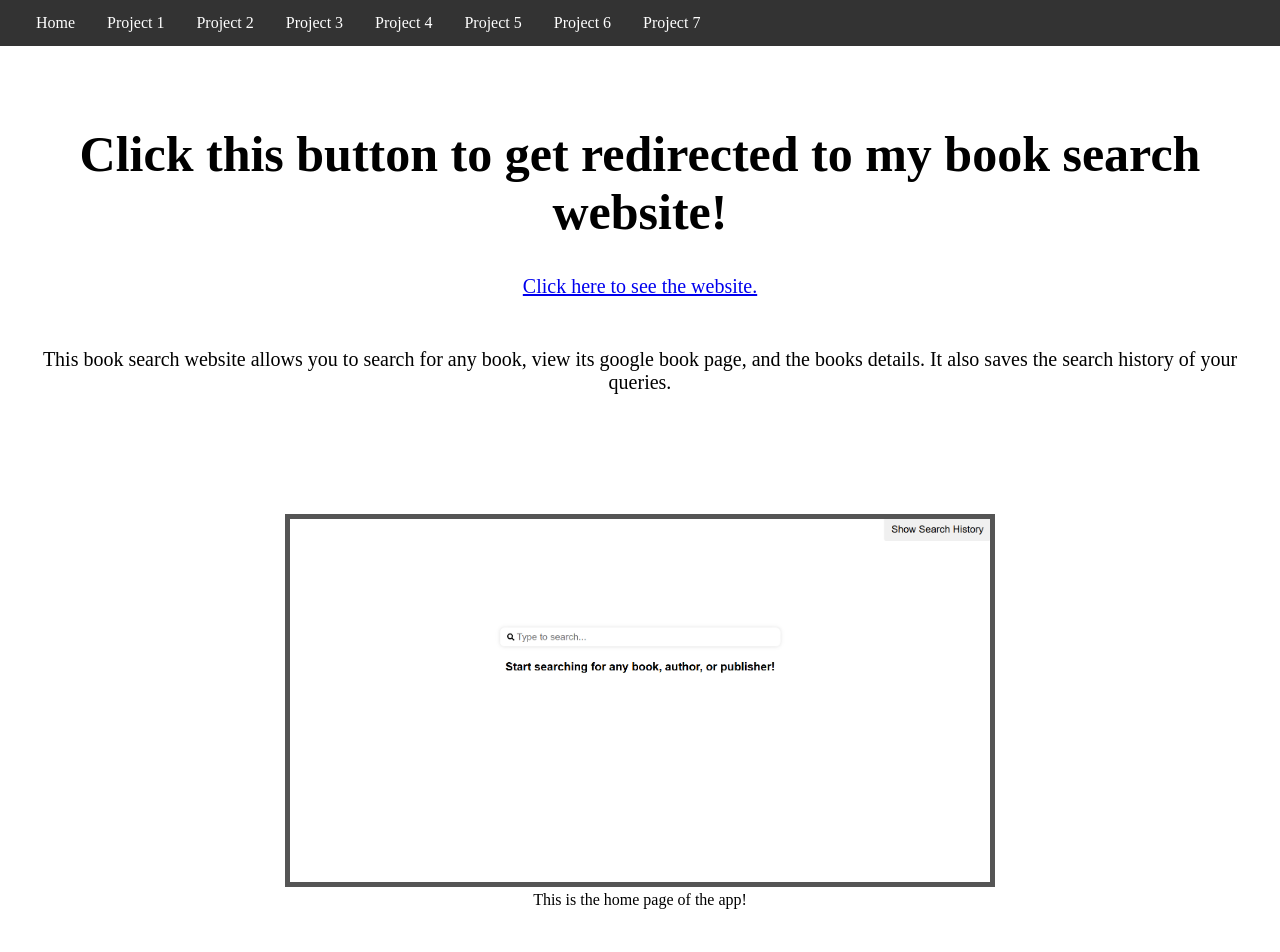
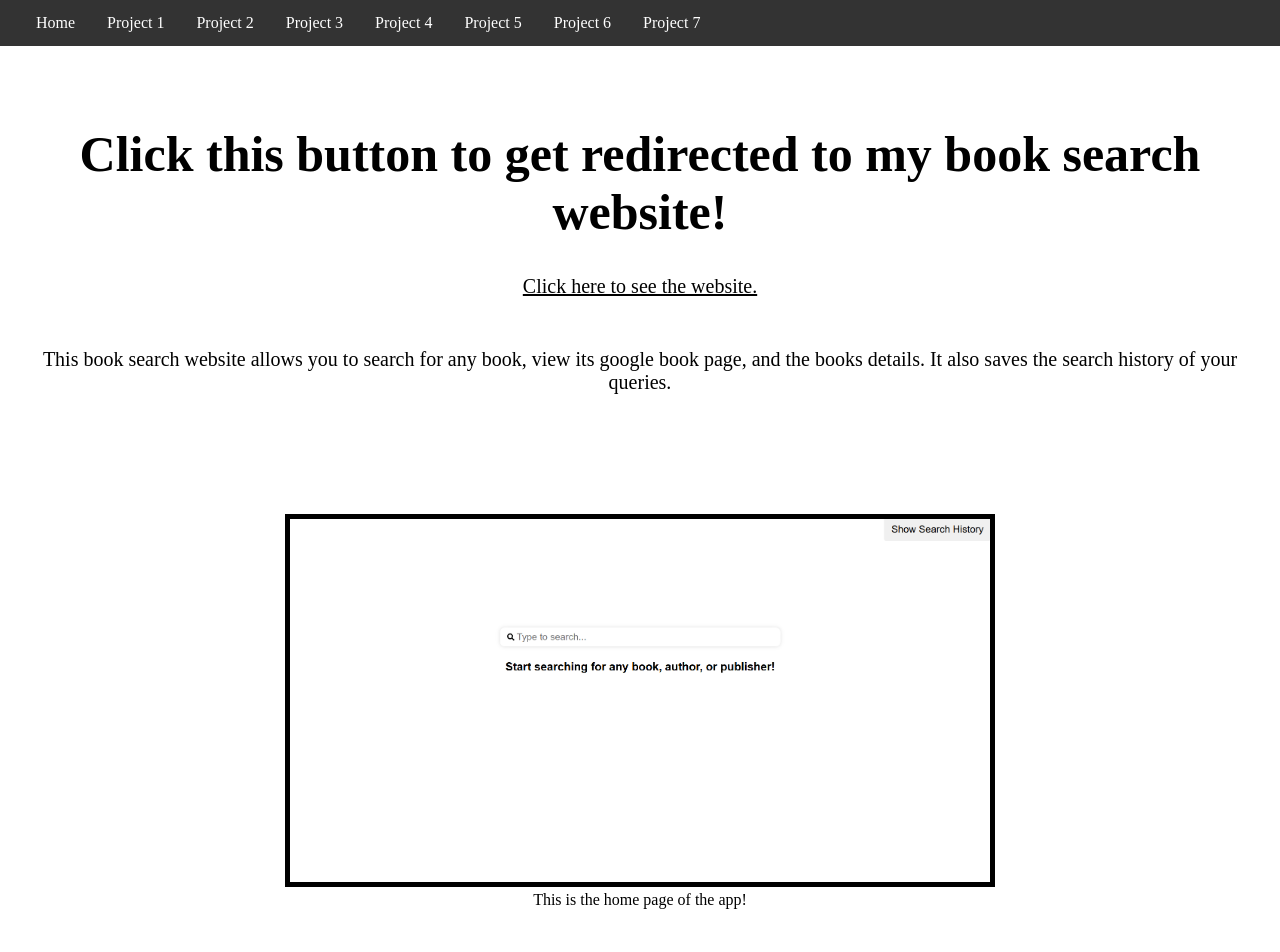
Before and after one commit to tcargill1/tc-website, a website: page my_website/public/p7/index.html in a window 1280 px wide. Shown: the top 952 px of the page. Drawn offline with Linux system fonts and the light colour scheme.

Commit message:
Fixing images and link to project 7.

```diff
--- a/my_website/public/p7/style.css
+++ b/my_website/public/p7/style.css
@@ -40,6 +40,7 @@ h1 {
     font-size: 20px;
     margin-top: 20px;
     text-align: center;
+    color: inherit;
 }
 
 section {
@@ -53,5 +54,5 @@ img {
     margin-top: 100px;
     height: auto;
     width: 700px;
-    border: 5px solid #555;
+    border: 5px solid black;
 }
```
